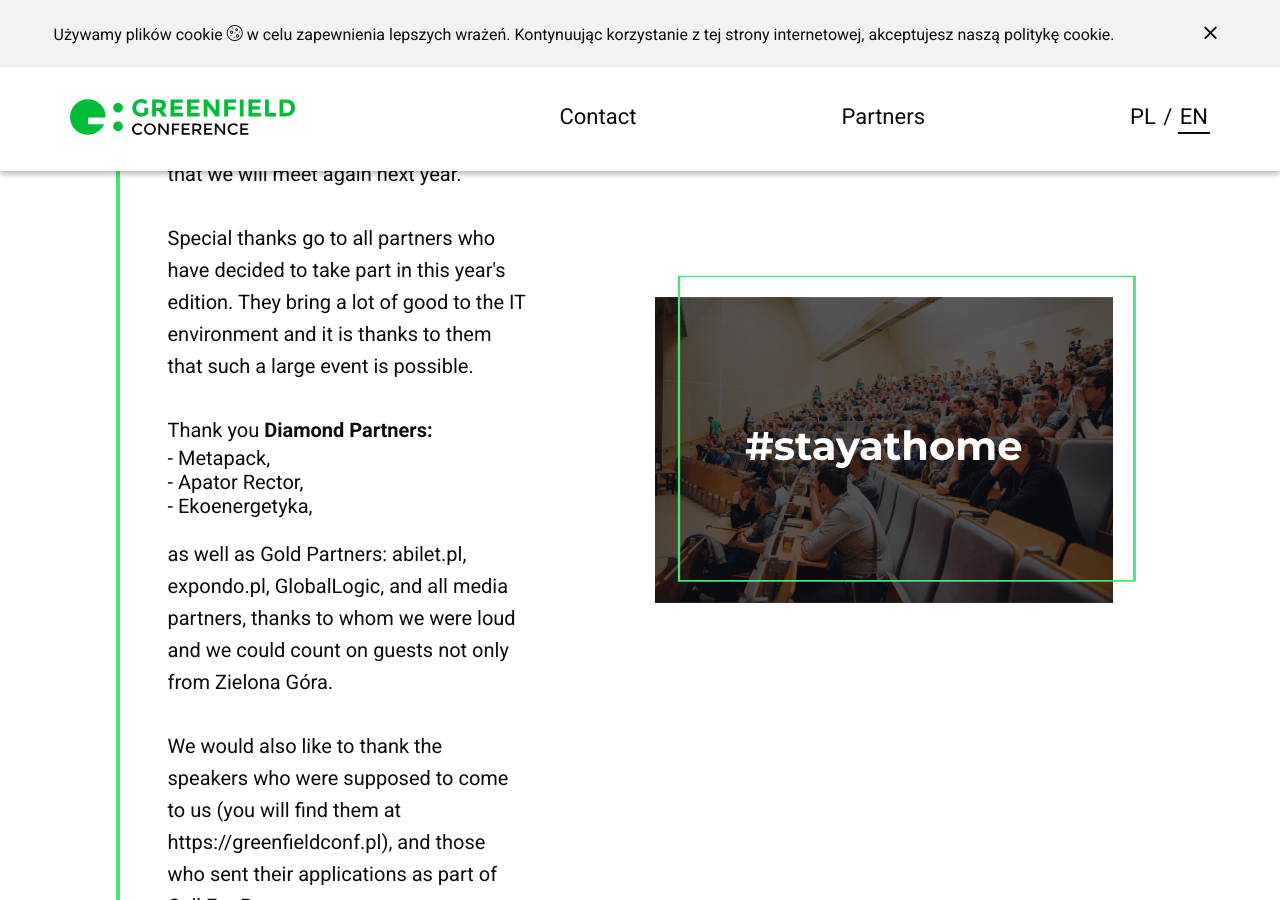
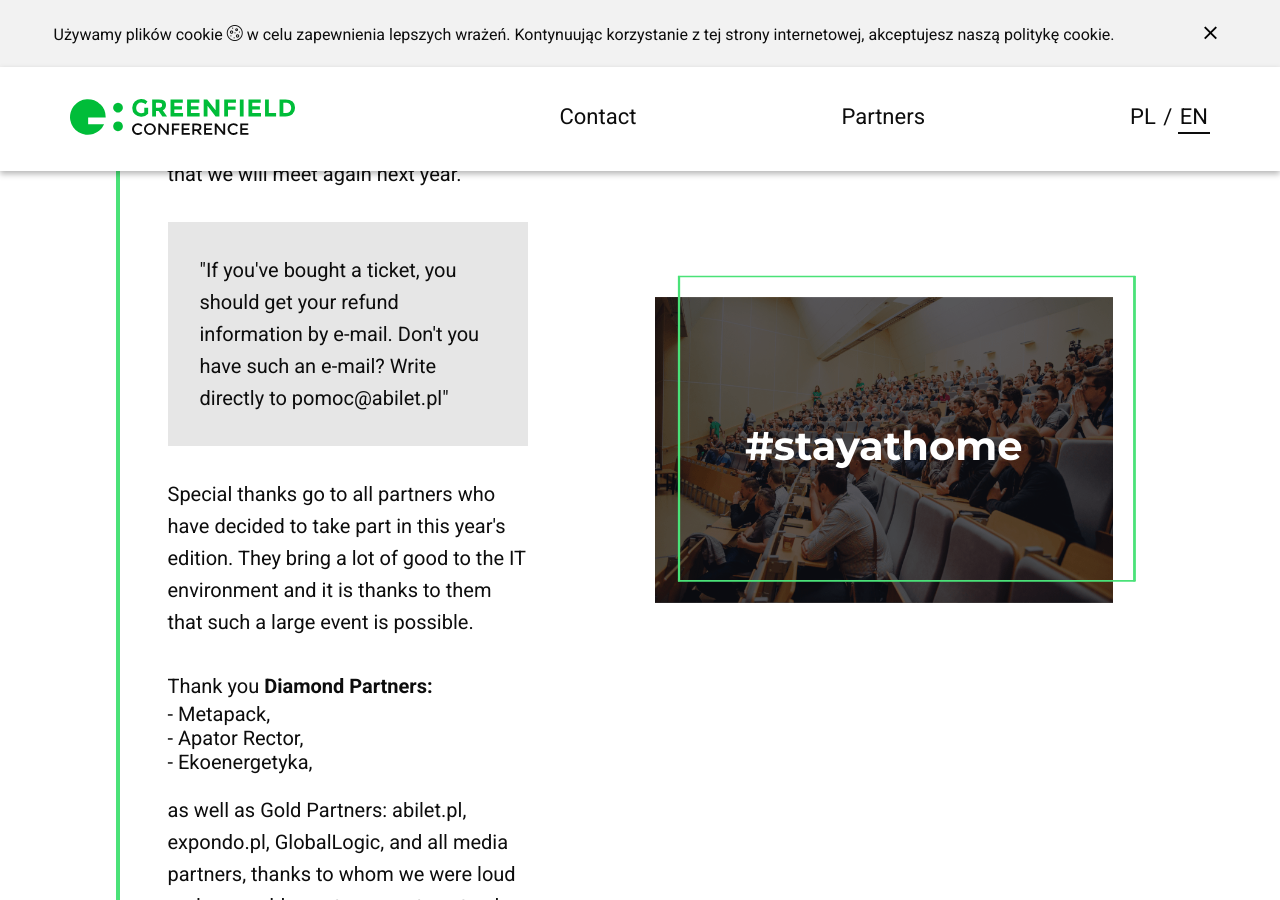
Before and after one commit to freud/GreenfieldConf, a Jekyll site: the page built from pages/covid-19.html, in a window 1280 px wide and 900 px high, scrolled down 930 px. Built offline with Jekyll 4.4.1, drawn with Linux system fonts in a browser that asks for light colours; some web fonts are replaced.

Commit message:
Modal information added to COVID page

```diff
--- a/_data/translations.yml
+++ b/_data/translations.yml
@@ -359,6 +359,7 @@ covid-19:
         content_covid19_line2: Due to the COVID-19 disease pandemic, we <b>cancelled this year's conference.</b>
         content_covid19_line3: It was a difficult decision and we hope you understand why we had to do it. Many people in one place pose a threat to all participants, as well as people with whom they have contact after the conference. Safety is the most important thing.
         content_covid19_line4: We apologize for the situation and hope that we will meet again next year.
+        content_covid19_if_you_boutght_a_ticket: If you've bought a ticket, you should get your refund information by e-mail. Don't you have such an e-mail? Write directly to <a href="mailto:pomoc@abilet.pl">pomoc@abilet.pl</a>
         content_covid19_line5: Special thanks go to all partners who have decided to take part in this year's edition. They bring a lot of good to the IT environment and it is thanks to them that such a large event is possible.
         content_covid19_line6: 'Thank you <b>Diamond Partners:</b>'
         content_covid19_pt_1: Metapack,
@@ -382,6 +383,7 @@ covid-19:
         content_covid19_line2: W związku z pandemią choroby COVID-19 <b>odwołujemy tegoroczną edycję konferencji.</b>
         content_covid19_line3: To była trudna decyzja i mamy nadzieję, że rozumiesz dlaczego musieliśmy tak postąpić. Wiele osób w jednym miejscu stwarza zagrożenie dla wszystkich uczestników, jak również osób, z którymi mają kontakt po konferencji. Bezpieczeństwo jest najważniejsze.
         content_covid19_line4: Przepraszamy za zaistniałą sytuację i mamy nadzieję, że pomimo tego spotkamy się za rok.
+        content_covid19_if_you_boutght_a_ticket: Jeżeli kupiłeś/aś bilet - informację na temat zwrotu powinieneś dostać mailem z abilet. Nie masz takiego maila? Pisz bezpośrednio na <a href="mailto:pomoc@abilet.pl">pomoc@abilet.pl</a>
         content_covid19_line5: Szczególne podziękowania należą się wszystkim partnerom, którzy podjęli decyzję o wzięciu udziału w tegorocznej edycji. Wnoszą wiele dobrego do środowiska IT i w dużej mierze to właśnie dzięki nim tak duże wydarzenie jest możliwe.
         content_covid19_line6: 'Serdecznie dziękujemy <b>Partnerom Diamentowym:</b>'
         content_covid19_pt_1: Metapack,
--- a/_includes/covid-19.html
+++ b/_includes/covid-19.html
@@ -30,6 +30,9 @@
                     </p>
                     <p class="mb-32">
                         {{include.t.content_covid19_line4}}
+                    </p>
+                    <p class="mb-32 modal-box">
+                        &quot;{{include.t.content_covid19_if_you_boutght_a_ticket}}&quot;
                     </p>
                     <p class="mb-32">
                         {{include.t.content_covid19_line5}}
--- a/assets/css/covid-19.scss
+++ b/assets/css/covid-19.scss
@@ -6,3 +6,9 @@
 
 @import 'pages/home';
 @import 'pages/text_content';
+
+p.modal-box {
+    background-color: rgba($color: #0D0D0D, $alpha: 0.1);
+    padding: 32px;
+    color: #0D0D0D;
+}
```
